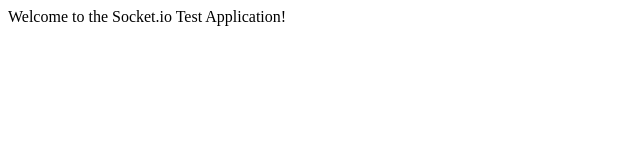
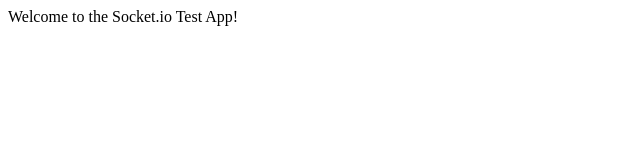
Before and after one commit to gbaeke/realtime, a website: page index.html in a window 1280 px wide. Shown: the full height of the page, 0-640 px from the left. Drawn offline with nearby package versions, Linux system fonts and the light colour scheme; no server answers.

Commit message:
test app

```diff
--- a/index.html
+++ b/index.html
@@ -5,7 +5,7 @@
     </head>
 </html>
 <body>
-    <p>Welcome to the Socket.io Test Application!</p>
+    <p>Welcome to the Socket.io Test App!</p>
     <ul id="messages"></ul>
     <script>
         var socket = io();
```
